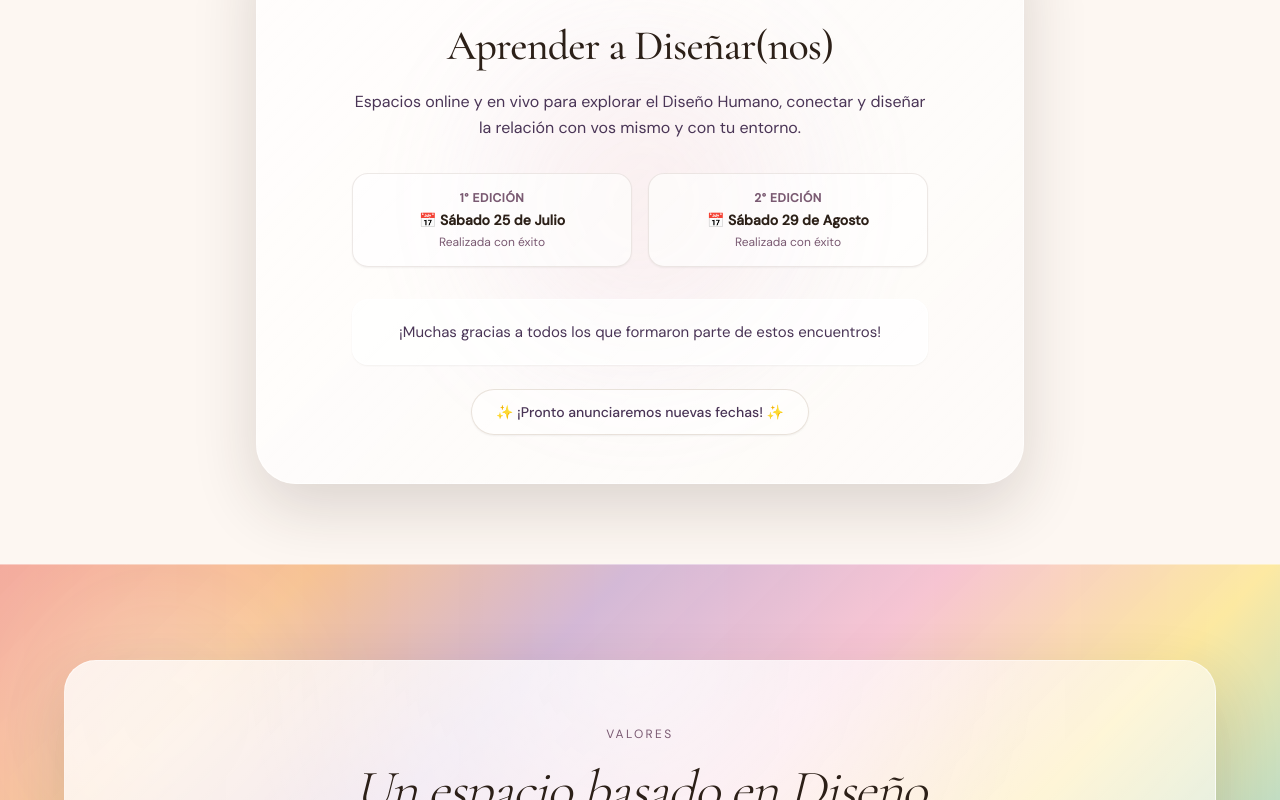
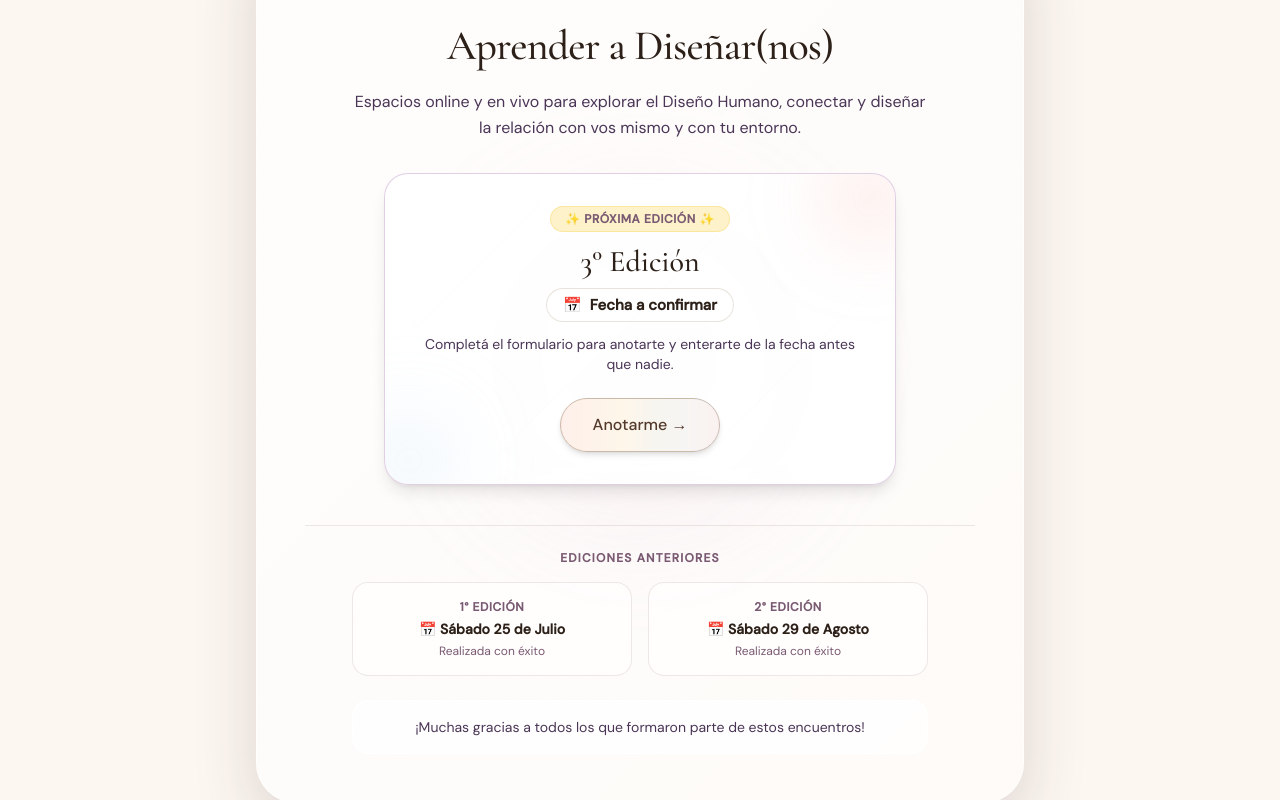
Before and after one commit to N-dossantos/soymicads, a Next.js app: page / in a window 1280 px wide. Shown: the part 1080-1880 px from the top of the page. Built offline with nearby package versions, Linux system fonts and the light colour scheme; no server answers.

Commit message:
feat: redesign EventSection for 3rd edition

```diff
--- a/components/sections/EventSection.tsx
+++ b/components/sections/EventSection.tsx
@@ -5,7 +5,7 @@ interface EventSectionProps {
 }
 
 export default function EventSection({
-  formsUrl = "https://docs.google.com/forms/d/e/1FAIpQLSfjAilIBieNLPt_-DIxN7J-FrEXir2gBpyXjdsobG3Nyy79Fg/viewform?usp=publish-editor",
+  formsUrl = "https://docs.google.com/forms/d/e/1FAIpQLSeTqXxxToZobg4P1BE1atDH9LWyevtd7YAncRicecbPfwO14A/viewform",
 }: EventSectionProps) {
   return (
     <section id="encuentro" className="relative py-20 px-4 sm:px-6 overflow-hidden">
@@ -32,10 +32,52 @@ export default function EventSection({
             Espacios online y en vivo para explorar el Diseño Humano, conectar y diseñar la relación con vos mismo y con tu entorno.
           </p>
 
+          {/* Próxima Edición (Destacada) */}
+          <div className="relative mx-auto max-w-lg rounded-3xl bg-white/85 border border-[rgba(206,175,210,0.6)] p-6 sm:p-8 shadow-lg backdrop-blur-md mb-10 overflow-hidden">
+            {/* Soft ambient inner glows */}
+            <div className="absolute -top-10 -right-10 h-32 w-32 rounded-full bg-[radial-gradient(circle,_rgba(242,157,142,0.35)_0%,_transparent_70%)] blur-2xl pointer-events-none" />
+            <div className="absolute -bottom-10 -left-10 h-32 w-32 rounded-full bg-[radial-gradient(circle,_rgba(179,213,238,0.35)_0%,_transparent_70%)] blur-2xl pointer-events-none" />
+
+            <div className="relative z-10">
+              <div className="inline-flex items-center gap-1.5 rounded-full px-3.5 py-1 text-xs font-semibold uppercase tracking-wider text-[#7a5a72] bg-[#fce594]/50 border border-[#fce594]/80 shadow-xs mb-3">
+                ✨ Próxima Edición ✨
+              </div>
+
+              <h3 className="font-serif text-2xl sm:text-3xl font-medium text-[#2C2018] mb-2">
+                3° Edición
+              </h3>
+
+              <div className="inline-flex items-center justify-center gap-2 rounded-full bg-white/80 border border-[#C9B9A9]/40 px-4 py-1.5 text-sm sm:text-[15px] font-semibold text-[#2C2018] mb-3 shadow-xs">
+                <span>📅</span>
+                <span>Fecha a confirmar</span>
+              </div>
+
+              <p className="text-xs sm:text-sm text-[#4A3556] leading-relaxed max-w-md mx-auto mb-6">
+                Completá el formulario para anotarte y enterarte de la fecha antes que nadie.
+              </p>
+
+              <div>
+                <a
+                  href={formsUrl}
+                  target="_blank"
+                  rel="noopener noreferrer"
+                  className="relative isolate overflow-hidden inline-flex items-center justify-center py-3.5 px-8 rounded-full text-sm sm:text-base font-medium text-[#53392B] border border-[#C9B9A9] shadow-md hover:shadow-lg hover:scale-105 active:scale-100 transition-all duration-300 after:content-[''] after:absolute after:inset-0 after:rounded-full after:z-[-2] after:bg-[linear-gradient(90deg,#f29d8e,#f6bd8b,#fce594,#a1d2c5,#b3d5ee,#ceafd2)] before:content-[''] before:absolute before:inset-0 before:rounded-full before:z-[-1] before:bg-[#FFF9F4] before:opacity-90 hover:before:opacity-30 duration-200"
+                >
+                  Anotarme →
+                </a>
+              </div>
+            </div>
+          </div>
+
           {/* Past Editions */}
-          <div className="grid grid-cols-1 sm:grid-cols-2 gap-4 mb-8 max-w-xl mx-auto text-left">
+          <div className="pt-6 border-t border-[rgba(107,79,58,0.12)]">
+            <h4 className="text-xs font-semibold uppercase tracking-widest text-[#7a5a72] mb-4">
+              Ediciones anteriores
+            </h4>
+
+            <div className="grid grid-cols-1 sm:grid-cols-2 gap-4 max-w-xl mx-auto mb-6">
               {/* 1° Edition */}
-            <div className="rounded-2xl bg-white/60 border border-[rgba(107,79,58,0.12)] p-4 shadow-sm text-center">
+              <div className="rounded-2xl bg-white/60 border border-[rgba(107,79,58,0.12)] p-4 shadow-xs text-center">
                 <div className="text-xs font-semibold uppercase tracking-wider text-[#7a5a72] mb-1">
                   1° Edición
                 </div>
@@ -48,7 +90,7 @@ export default function EventSection({
               </div>
 
               {/* 2° Edition */}
-            <div className="rounded-2xl bg-white/60 border border-[rgba(107,79,58,0.12)] p-4 shadow-sm text-center">
+              <div className="rounded-2xl bg-white/60 border border-[rgba(107,79,58,0.12)] p-4 shadow-xs text-center">
                 <div className="text-xs font-semibold uppercase tracking-wider text-[#7a5a72] mb-1">
                   2° Edición
                 </div>
@@ -61,17 +103,11 @@ export default function EventSection({
               </div>
             </div>
 
-          {/* Thank you & Stay tuned message */}
-          <div className="mx-auto max-w-xl rounded-2xl bg-white/70 border border-white/90 p-5 shadow-sm mb-6">
-            <p className="text-sm sm:text-[15px] leading-relaxed text-[#4A3556]">
+            {/* Thank you message */}
+            <div className="mx-auto max-w-xl rounded-2xl bg-white/70 border border-white/90 p-4 shadow-xs">
+              <p className="text-xs sm:text-sm leading-relaxed text-[#4A3556]">
                 ¡Muchas gracias a todos los que formaron parte de estos encuentros!
               </p>
-          </div>
-
-          {/* Status pill */}
-          <div>
-            <div className="inline-block py-3 px-6 rounded-full text-sm font-medium text-[#4A3556] bg-white/50 border border-[#C9B9A9]/40 shadow-sm cursor-default">
-              ✨ ¡Pronto anunciaremos nuevas fechas! ✨
             </div>
           </div>
         </div>
```
Also changed, not shown: 1 other file (tests, documents, lock files or other folders). Lines whose indentation alone changed are shown as unchanged.
